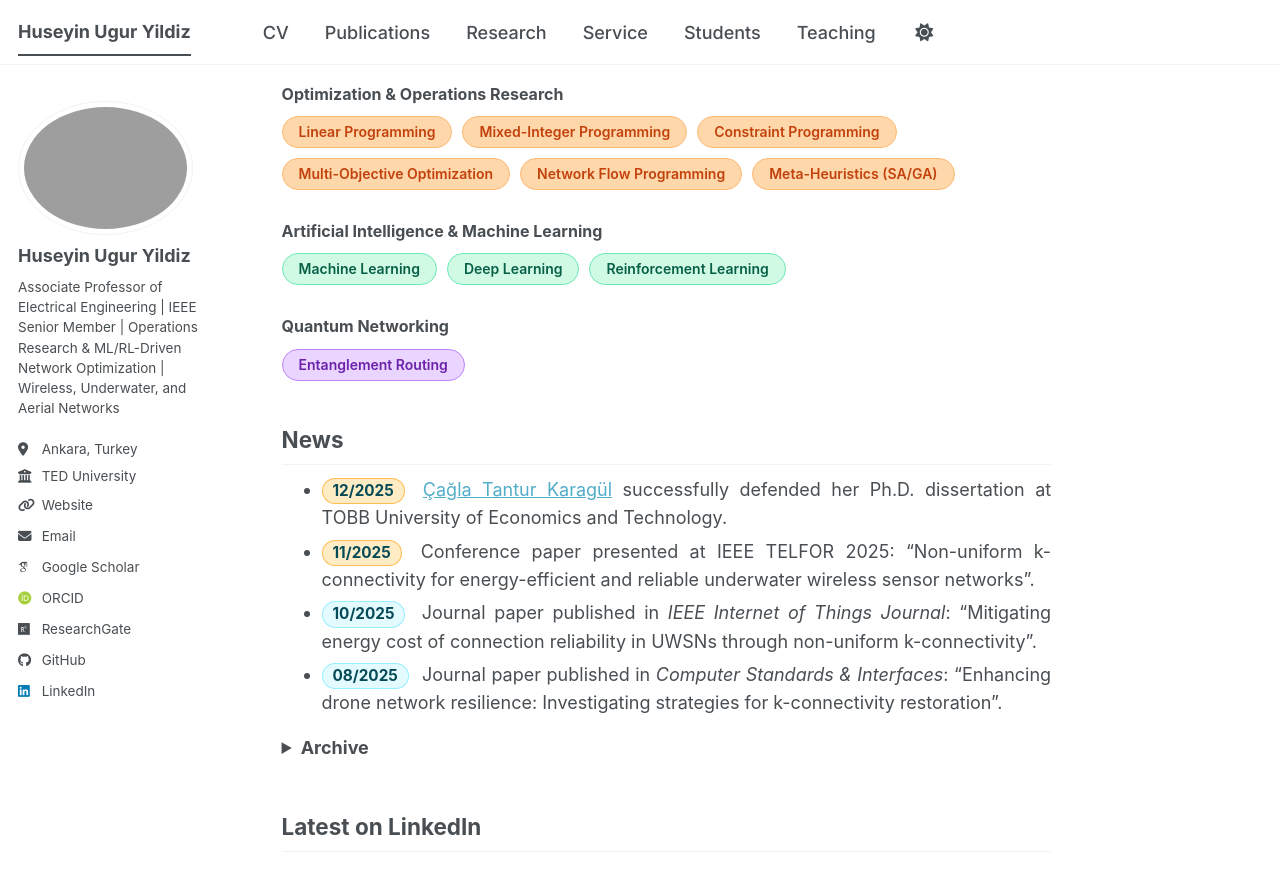
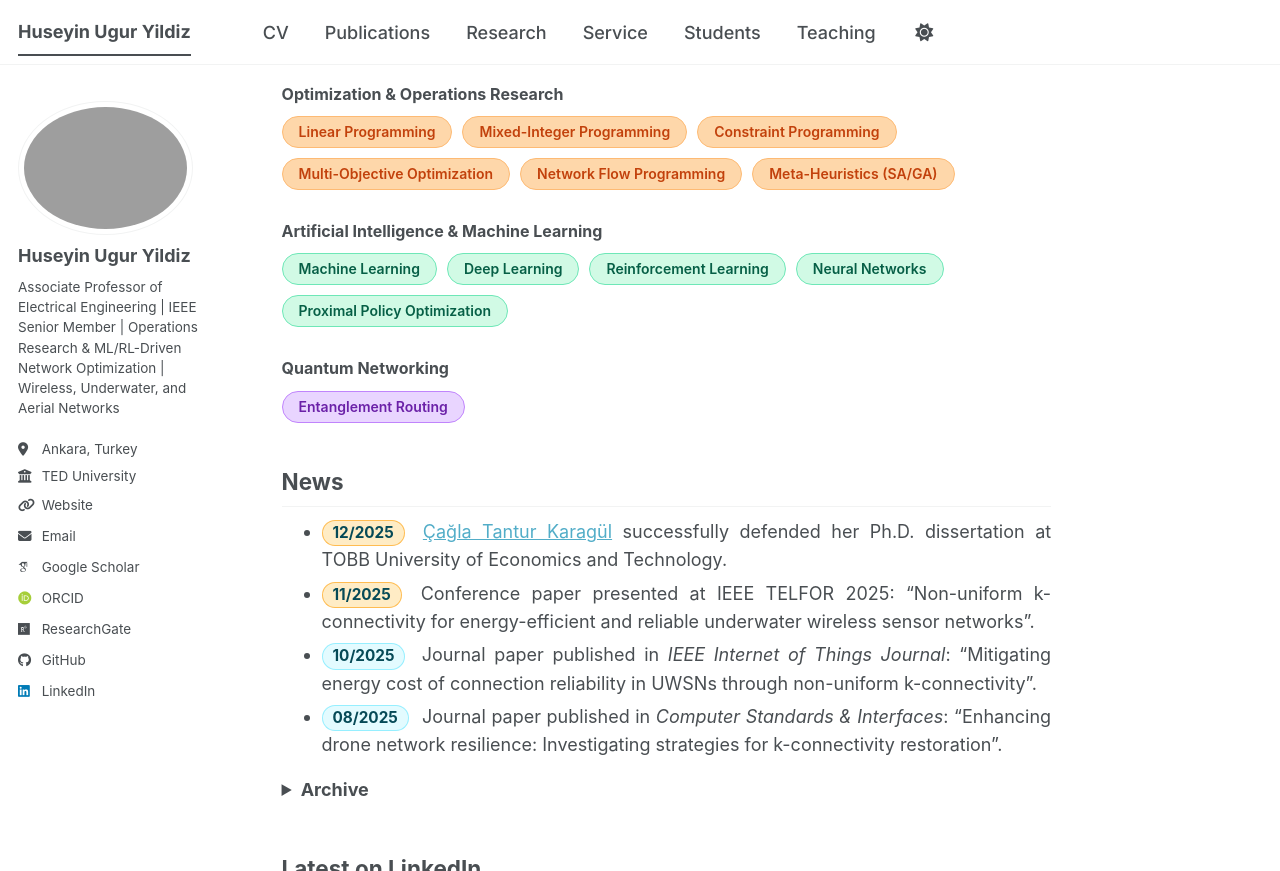
Before and after one commit to huguryildiz/huguryildiz.github.io, a Jekyll site: the page built from index.md, in a window 1280 px wide and 900 px high, scrolled down 1056 px, cut to the strip 0-871 px from the top of the window. Built offline with Jekyll 4.4.1, drawn with Linux system fonts in a browser that asks for light colours; some web fonts are replaced; a script bundle is joined from its source files by our own code; library files that are not in the unit come from our copies; a style sheet for code colours, icons or effects is not loaded.

Commit message:
Update index.md

```diff
--- a/index.md
+++ b/index.md
@@ -51,6 +51,8 @@ He has authored over 20 peer-reviewed journal articles with more than 1,000 cita
       <span class="ra-chip ra-ai">Machine Learning</span>
       <span class="ra-chip ra-ai">Deep Learning</span>
       <span class="ra-chip ra-ai">Reinforcement Learning</span>
+      <span class="ra-chip ra-ai">Neural Networks</span>
+      <span class="ra-chip ra-ai">Proximal Policy Optimization</span>
     </div>
   </div>
 
```
